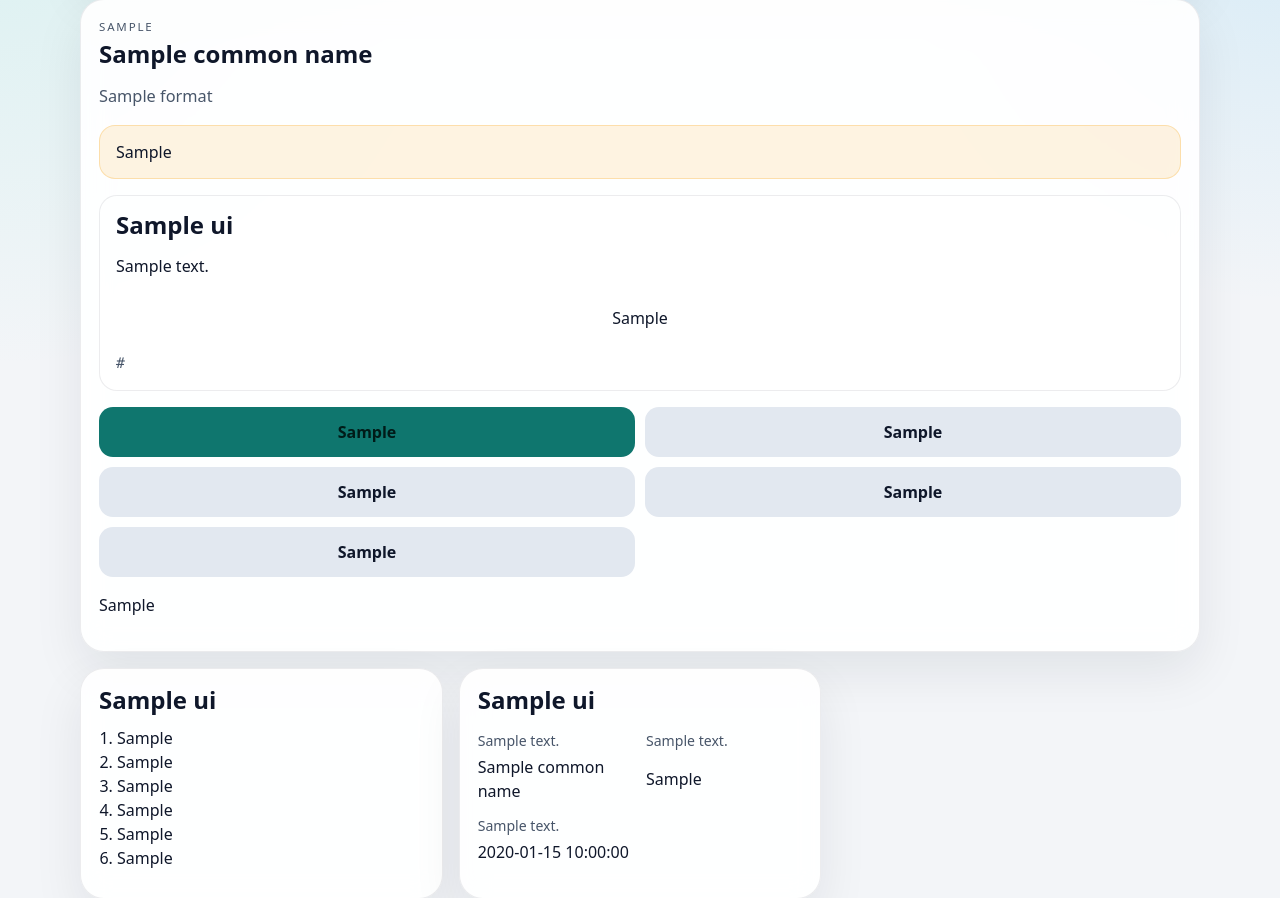
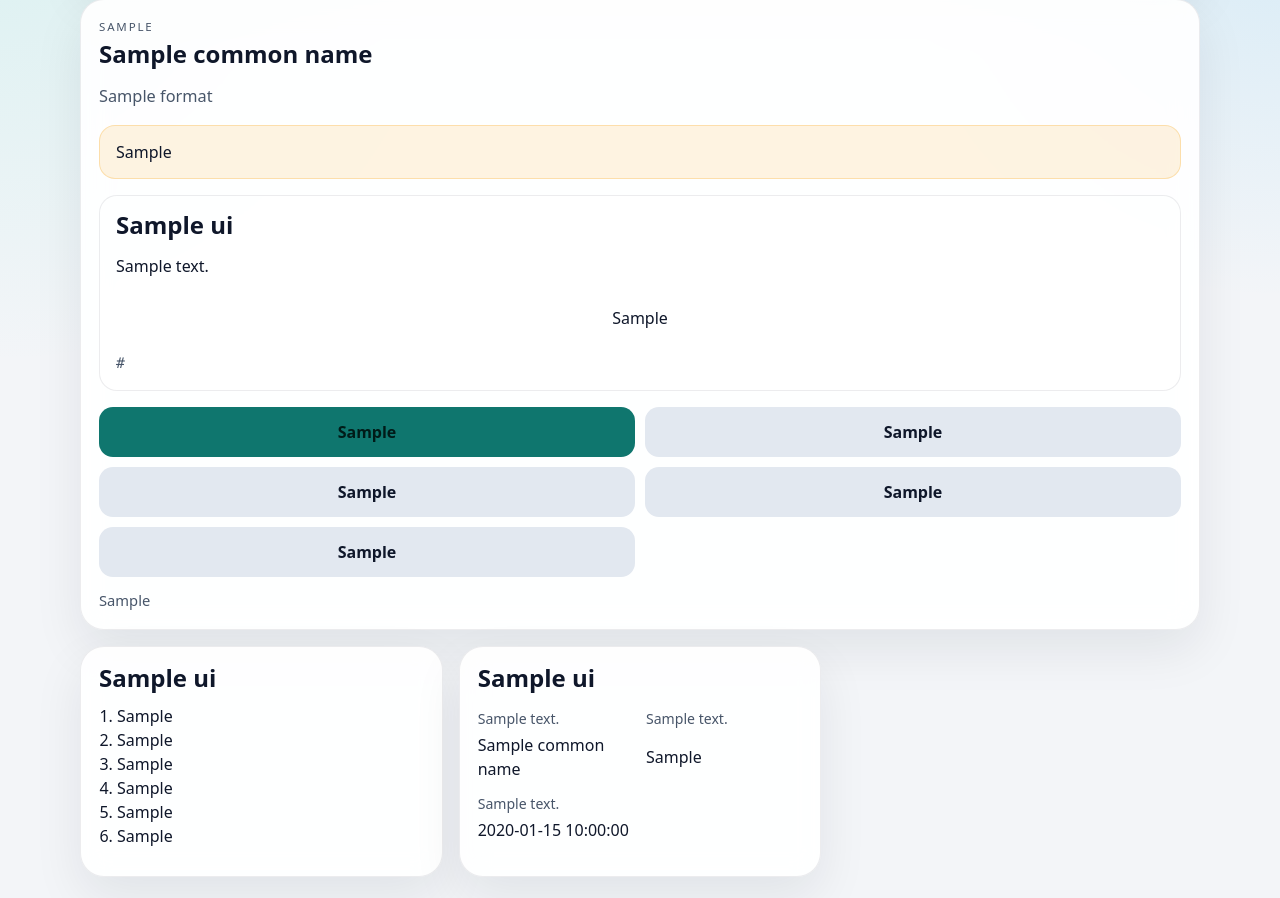
Before and after one commit to Swappers/SimpleWebPKI, a FastAPI app: template app/templates/download.html in a window 1280 px wide. Shown: the part 91-989 px from the top of the page. Run offline with FastAPI, Linux system fonts and the light colour scheme; the template is opened without the code that fills it: most values are stand-ins (such as "Sample title", 1, 10 or a date in 2020); parts of the project's set-up code (start-up, migrations or seed data) failed here and were passed over.

Commit message:
feat: Add hint styling for improved user guidance

```diff
--- a/app/static/style.css
+++ b/app/static/style.css
@@ -264,6 +264,12 @@ select {
   color: var(--muted);
 }
 
+.hint {
+  margin: 12px 0 0;
+  color: var(--muted);
+  font-size: 0.92rem;
+}
+
 .flash-stack {
   display: grid;
   gap: 10px;
```
